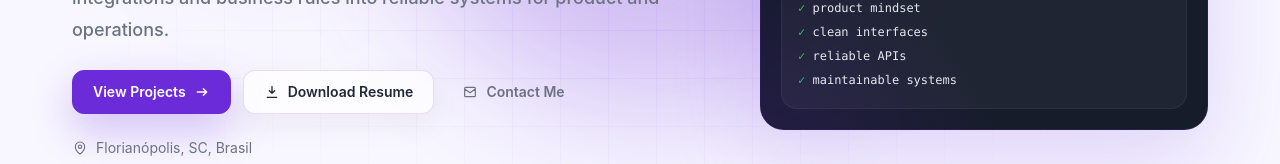
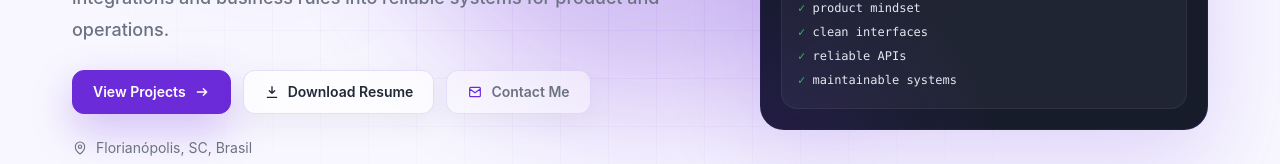
Before and after one commit to thalesfelippe/portfolio, a React (Vite) app: page / in a window 1280 px wide. Shown: the part 530-694 px from the top of the page. Built offline with nearby package versions, Linux system fonts and the light colour scheme.

Commit message:
style: refine hero contact CTA

```diff
--- a/src/components/Hero.tsx
+++ b/src/components/Hero.tsx
@@ -147,13 +147,17 @@ export function Hero({ language }: HeroProps) {
             <DownloadIcon />
             {t.resumeCta}
           </Button>
-          <a
-            className="inline-flex min-h-11 w-full min-w-32 items-center justify-center gap-2 rounded-xl px-4 text-sm font-semibold text-muted-text transition hover:-translate-y-0.5 hover:text-violet focus-visible:outline focus-visible:outline-2 focus-visible:outline-offset-2 focus-visible:outline-violet dark:text-slate-300 dark:hover:text-white sm:h-10 sm:w-auto"
+          <Button
+            aria-label={`${t.contactCta}: ${profile.email}`}
+            className="group min-h-11 w-full min-w-36 gap-2 border-violet/12 bg-white/45 px-5 py-0 text-muted-text shadow-[0_10px_30px_rgba(31,17,71,0.045)] backdrop-blur-md hover:border-violet/28 hover:bg-violet/8 hover:text-violet hover:shadow-[0_16px_40px_rgba(108,43,217,0.09)] dark:border-white/10 dark:bg-white/[0.045] dark:text-slate-300 dark:hover:border-soft-lavender/24 dark:hover:bg-white/[0.08] dark:hover:text-white sm:h-10 sm:w-auto"
             href={`mailto:${profile.email}`}
+            variant="ghost"
           >
-            <MailIcon />
+            <span className="text-violet transition group-hover:text-violet dark:text-soft-lavender">
+              <MailIcon />
+            </span>
             {t.contactCta}
-          </a>
+          </Button>
         </div>
 
         <div className="flex flex-wrap items-center gap-2 text-sm text-muted-text dark:text-slate-400">
```
